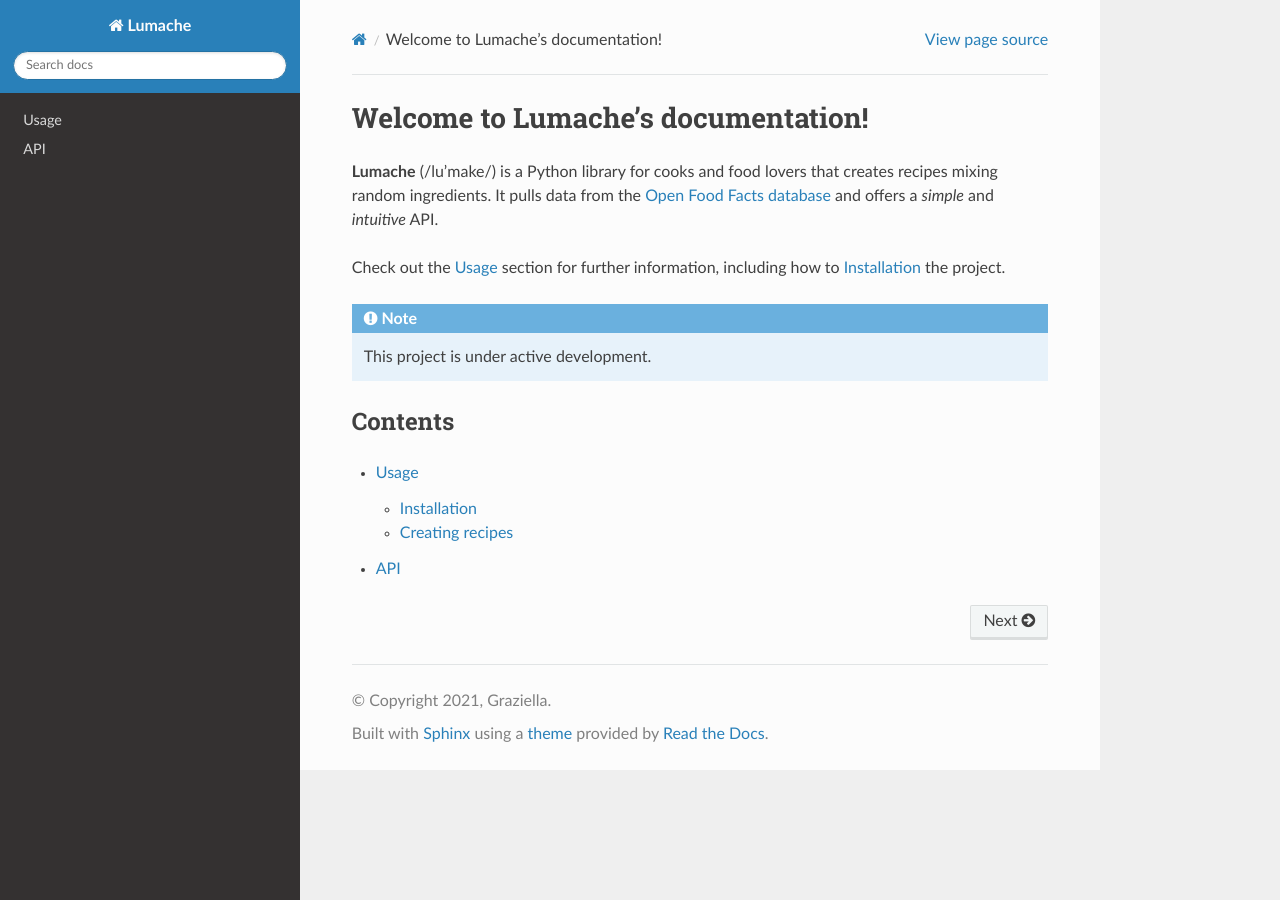
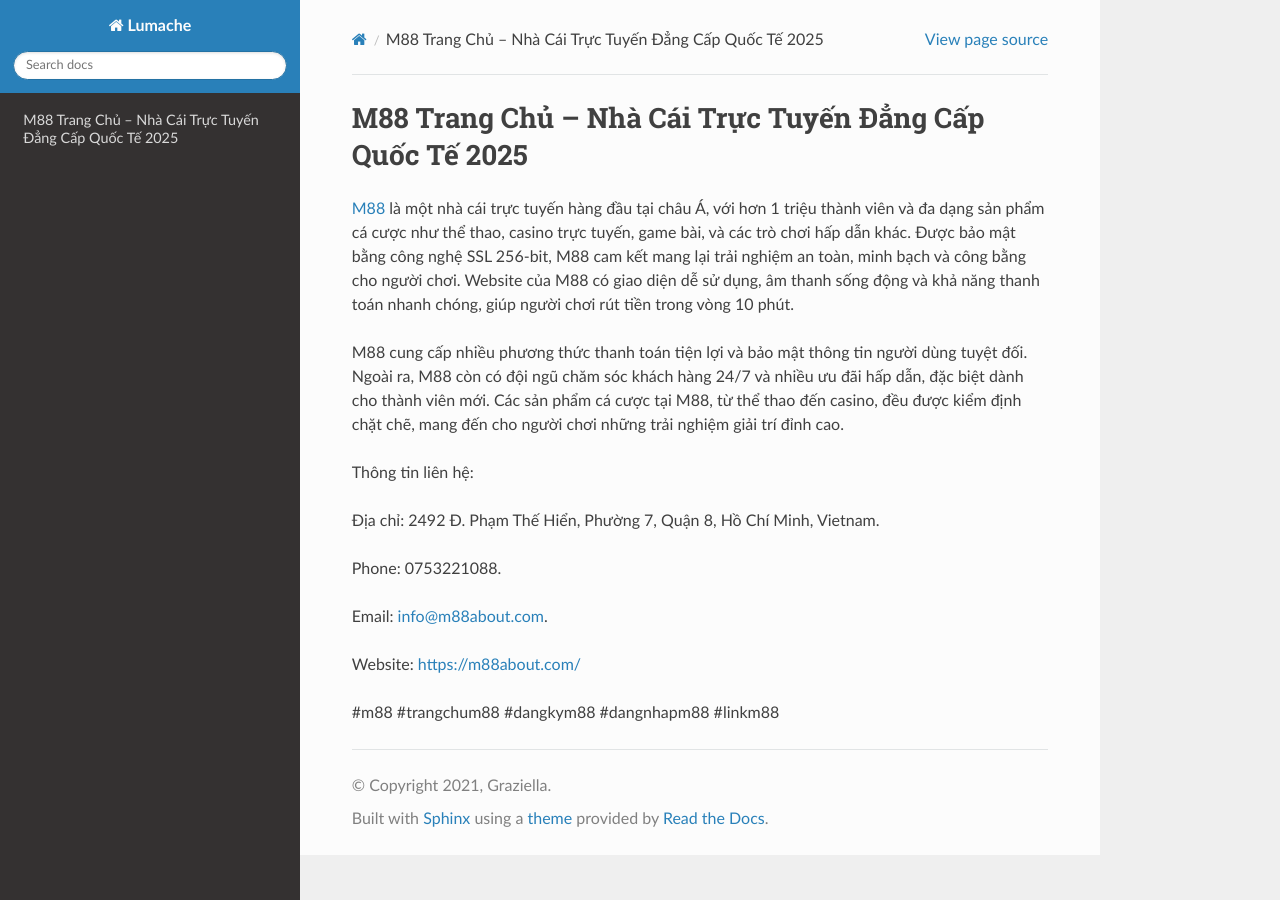
Before and after one commit to dtri8785/1m88aboutcom, a Sphinx documentation site: the page built from docs/source/index.rst, in a window 1280 px wide. Built offline with Sphinx 7.4.7 and the Read the Docs theme 3.1.0, drawn with Linux system fonts in a browser that asks for light colours.

Commit message:
Update index.rst

```diff
--- a/docs/source/index.rst
+++ b/docs/source/index.rst
@@ -1,22 +1,18 @@
-Welcome to Lumache's documentation!
+M88 Trang Chủ – Nhà Cái Trực Tuyến Đẳng Cấp Quốc Tế 2025
 ===================================
 
-**Lumache** (/lu'make/) is a Python library for cooks and food lovers
-that creates recipes mixing random ingredients.
-It pulls data from the `Open Food Facts database <https://world.openfoodfacts.org/>`_
-and offers a *simple* and *intuitive* API.
+`M88 <https://m88about.com/>`_ là một nhà cái trực tuyến hàng đầu tại châu Á, với hơn 1 triệu thành viên và đa dạng sản phẩm cá cược như thể thao, casino trực tuyến, game bài, và các trò chơi hấp dẫn khác. Được bảo mật bằng công nghệ SSL 256-bit, M88 cam kết mang lại trải nghiệm an toàn, minh bạch và công bằng cho người chơi. Website của M88 có giao diện dễ sử dụng, âm thanh sống động và khả năng thanh toán nhanh chóng, giúp người chơi rút tiền trong vòng 10 phút.
 
-Check out the :doc:`usage` section for further information, including
-how to :ref:`installation` the project.
+M88 cung cấp nhiều phương thức thanh toán tiện lợi và bảo mật thông tin người dùng tuyệt đối. Ngoài ra, M88 còn có đội ngũ chăm sóc khách hàng 24/7 và nhiều ưu đãi hấp dẫn, đặc biệt dành cho thành viên mới. Các sản phẩm cá cược tại M88, từ thể thao đến casino, đều được kiểm định chặt chẽ, mang đến cho người chơi những trải nghiệm giải trí đỉnh cao.
 
-.. note::
+Thông tin liên hệ:
 
-   This project is under active development.
+Địa chỉ: 2492 Đ. Phạm Thế Hiển, Phường 7, Quận 8, Hồ Chí Minh, Vietnam.
 
-Contents
---------
+Phone: 0753221088.
 
-.. toctree::
+Email: info@m88about.com.
 
-   usage
-   api
+Website: https://m88about.com/
+
+#m88 #trangchum88 #dangkym88 #dangnhapm88 #linkm88
```
